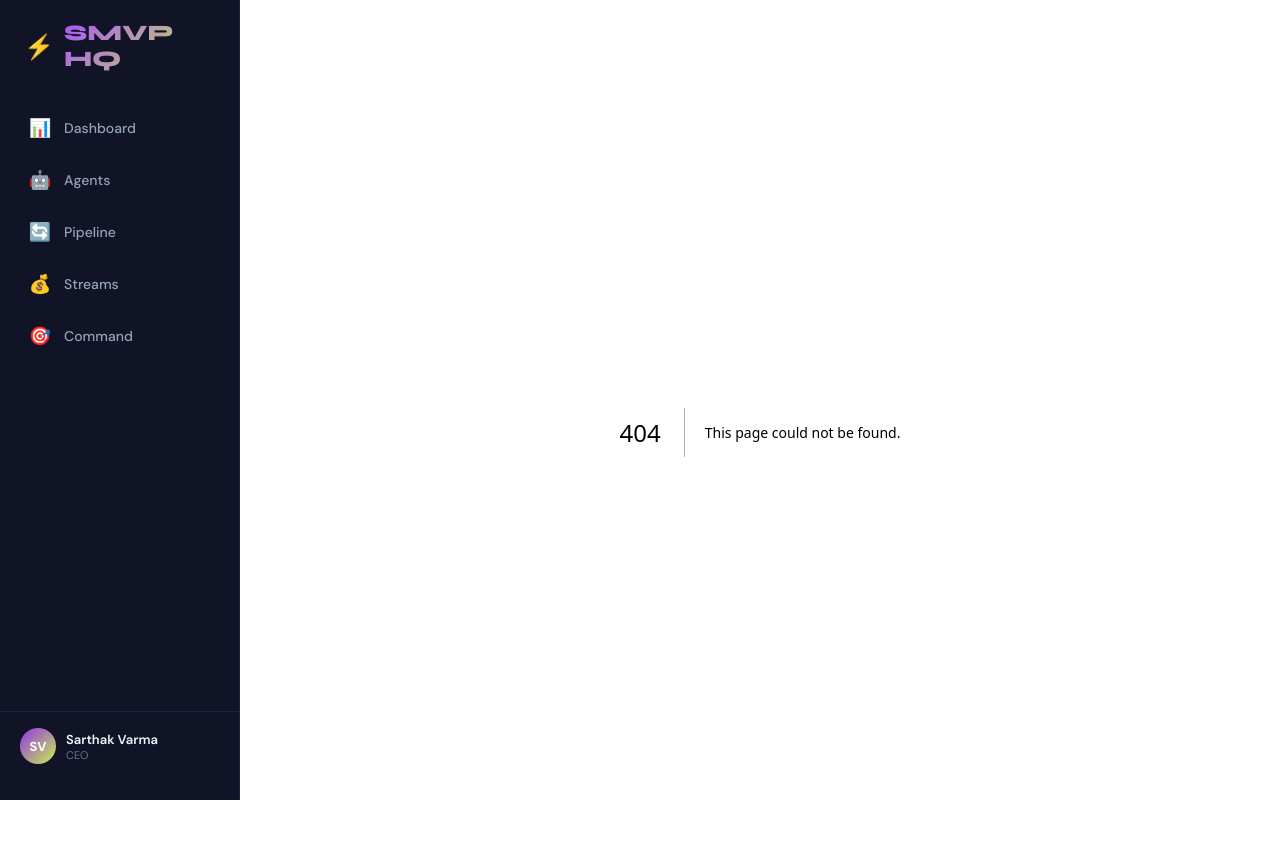
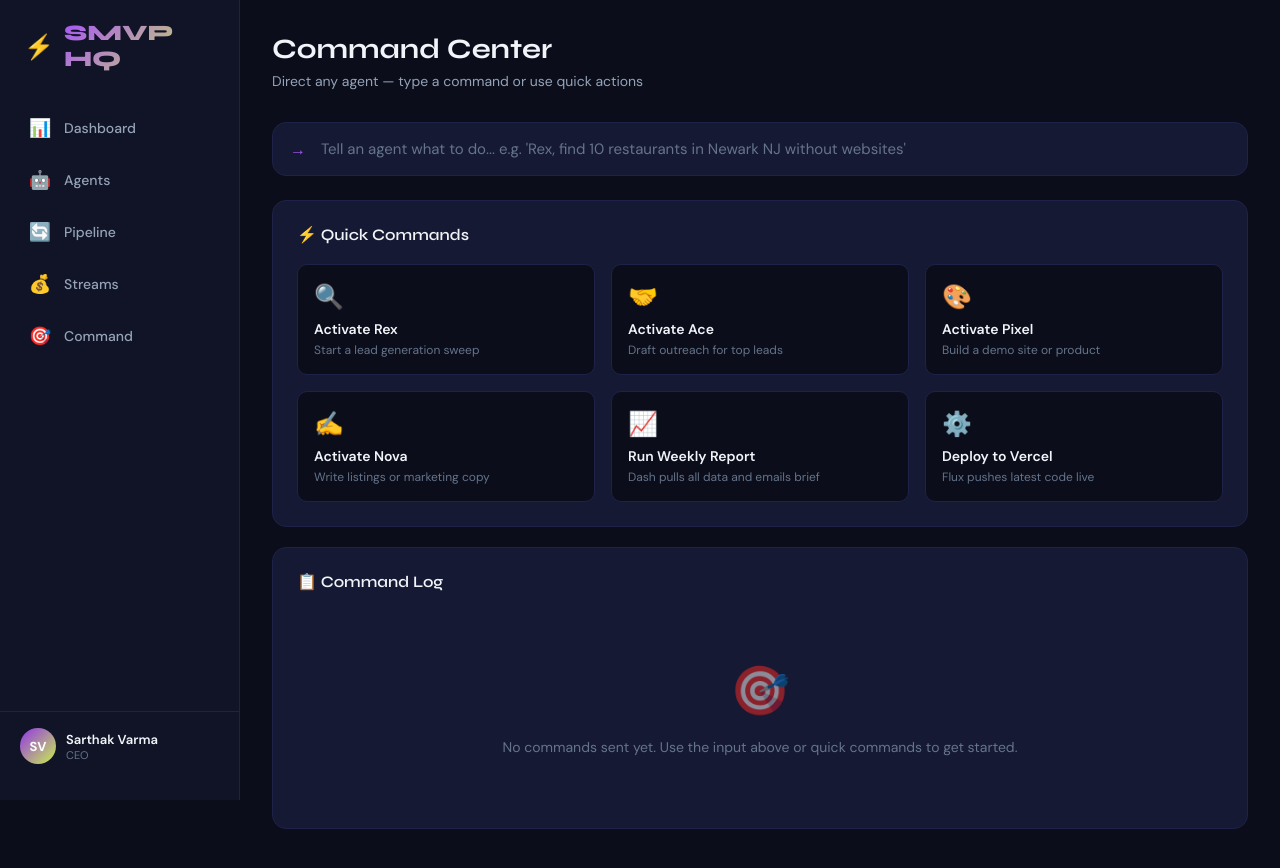
Before and after one commit to TheSolutionMVP/smvp-hq, a Next.js app in the folder dashboard/: page /command in a window 1280 px wide. Before the commit this address had no page. Shown: the top 868 px of the page. Built offline with nearby package versions, Linux system fonts and the light colour scheme.

Commit message:
Create page.js

```diff
--- /dev/null
+++ b/dashboard/app/command/page.js
@@ -0,0 +1,128 @@
+'use client'
+import { useState } from 'react'
+
+const QUICK_COMMANDS = [
+  { label: 'Activate Rex', desc: 'Start a lead generation sweep', agent: 'rex', icon: '🔍' },
+  { label: 'Activate Ace', desc: 'Draft outreach for top leads', agent: 'ace', icon: '🤝' },
+  { label: 'Activate Pixel', desc: 'Build a demo site or product', agent: 'pixel', icon: '🎨' },
+  { label: 'Activate Nova', desc: 'Write listings or marketing copy', agent: 'nova', icon: '✍️' },
+  { label: 'Run Weekly Report', desc: 'Dash pulls all data and emails brief', agent: 'dash', icon: '📈' },
+  { label: 'Deploy to Vercel', desc: 'Flux pushes latest code live', agent: 'flux', icon: '⚙️' },
+]
+
+const RECENT_COMMANDS = []
+
+export default function CommandPage() {
+  const [input, setInput] = useState('')
+  const [commandLog, setCommandLog] = useState(RECENT_COMMANDS)
+
+  function handleSubmit(e) {
+    e.preventDefault()
+    if (!input.trim()) return
+
+    const newCommand = {
+      text: input,
+      timestamp: new Date().toLocaleTimeString(),
+      status: 'sent',
+    }
+    setCommandLog([newCommand, ...commandLog])
+    setInput('')
+  }
+
+  function handleQuickCommand(cmd) {
+    const newCommand = {
+      text: `@${cmd.agent} — ${cmd.desc}`,
+      timestamp: new Date().toLocaleTimeString(),
+      status: 'sent',
+    }
+    setCommandLog([newCommand, ...commandLog])
+  }
+
+  return (
+    <div>
+      <div className="page-header">
+        <h1 className="page-title">Command Center</h1>
+        <p className="page-subtitle">Direct any agent — type a command or use quick actions</p>
+      </div>
+
+      {/* Command Input */}
+      <form onSubmit={handleSubmit}>
+        <div className="command-input-wrapper">
+          <span className="command-prefix">→</span>
+          <input
+            className="command-input"
+            type="text"
+            placeholder="Tell an agent what to do... e.g. 'Rex, find 10 restaurants in Newark NJ without websites'"
+            value={input}
+            onChange={e => setInput(e.target.value)}
+          />
+        </div>
+      </form>
+
+      {/* Quick Commands */}
+      <div className="card" style={{ marginBottom: '20px' }}>
+        <div className="card-header">
+          <h3 className="card-title">⚡ Quick Commands</h3>
+        </div>
+        <div className="grid-3">
+          {QUICK_COMMANDS.map(cmd => (
+            <div
+              key={cmd.label}
+              style={{
+                padding: '16px',
+                background: 'var(--bg-primary)',
+                border: '1px solid var(--border)',
+                borderRadius: 'var(--radius-md)',
+                cursor: 'pointer',
+                transition: 'all 0.2s ease',
+              }}
+              onClick={() => handleQuickCommand(cmd)}
+              onMouseEnter={e => {
+                e.currentTarget.style.borderColor = 'var(--accent-purple)'
+                e.currentTarget.style.transform = 'translateY(-2px)'
+              }}
+              onMouseLeave={e => {
+                e.currentTarget.style.borderColor = 'var(--border)'
+                e.currentTarget.style.transform = 'translateY(0)'
+              }}
+            >
+              <div style={{ fontSize: '24px', marginBottom: '8px' }}>{cmd.icon}</div>
+              <div style={{ fontWeight: 600, fontSize: '14px', marginBottom: '4px' }}>{cmd.label}</div>
+              <div style={{ fontSize: '12px', color: 'var(--text-muted)' }}>{cmd.desc}</div>
+            </div>
+          ))}
+        </div>
+      </div>
+
+      {/* Command Log */}
+      <div className="card">
+        <div className="card-header">
+          <h3 className="card-title">📋 Command Log</h3>
+        </div>
+        {commandLog.length === 0 ? (
+          <div className="empty-state">
+            <div className="empty-state-icon">🎯</div>
+            <p className="empty-state-text">No commands sent yet. Use the input above or quick commands to get started.</p>
+          </div>
+        ) : (
+          <div style={{ display: 'flex', flexDirection: 'column', gap: '8px' }}>
+            {commandLog.map((cmd, i) => (
+              <div key={i} style={{
+                padding: '12px 16px',
+                background: 'var(--bg-primary)',
+                border: '1px solid var(--border)',
+                borderRadius: 'var(--radius-md)',
+                display: 'flex',
+                justifyContent: 'space-between',
+                alignItems: 'center',
+              }}>
+                <span style={{ fontSize: '14px' }}>{cmd.text}</span>
+                <span style={{ fontSize: '11px', color: 'var(--text-muted)' }}>{cmd.timestamp}</span>
+              </div>
+            ))}
+          </div>
+        )}
+      </div>
+    </div>
+  )
+          }
```
